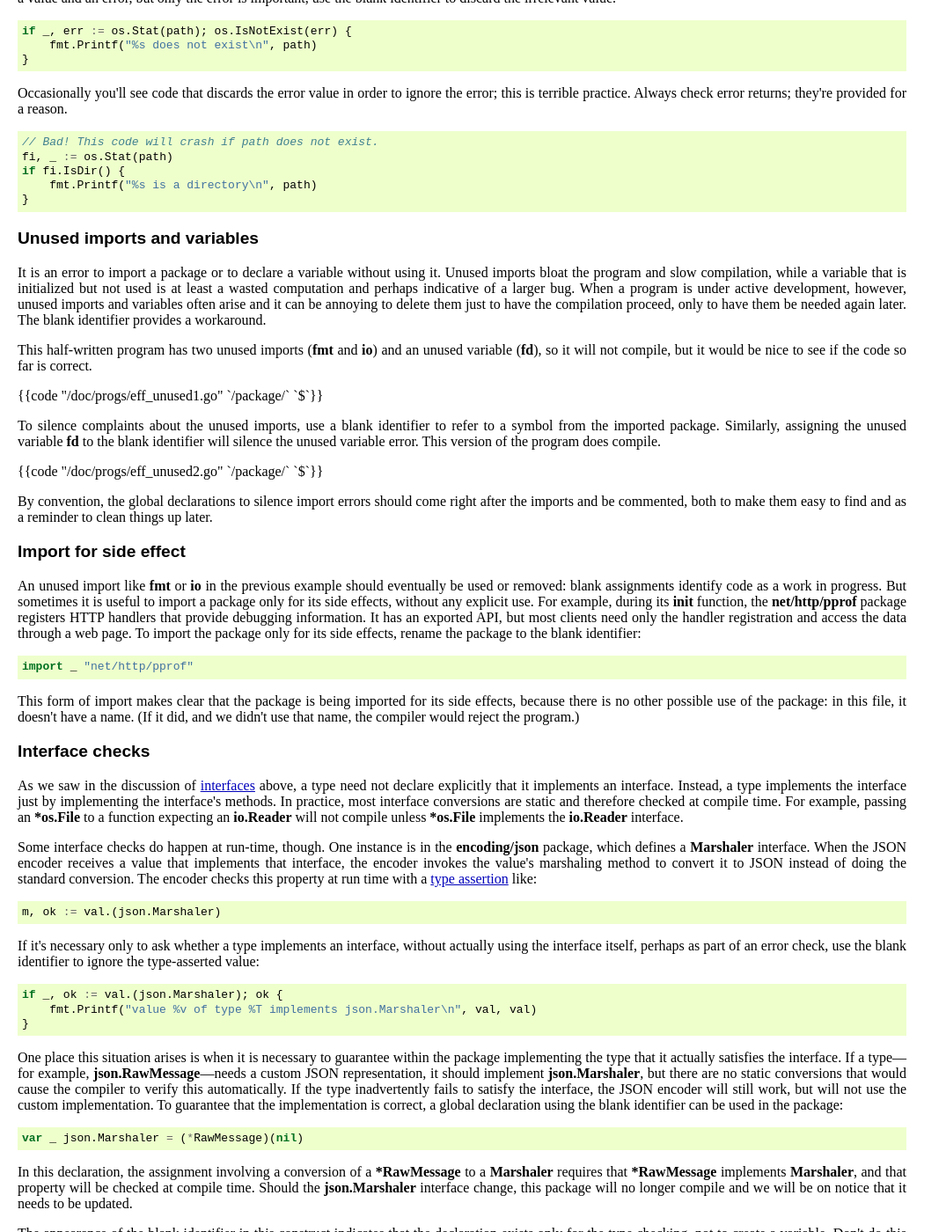
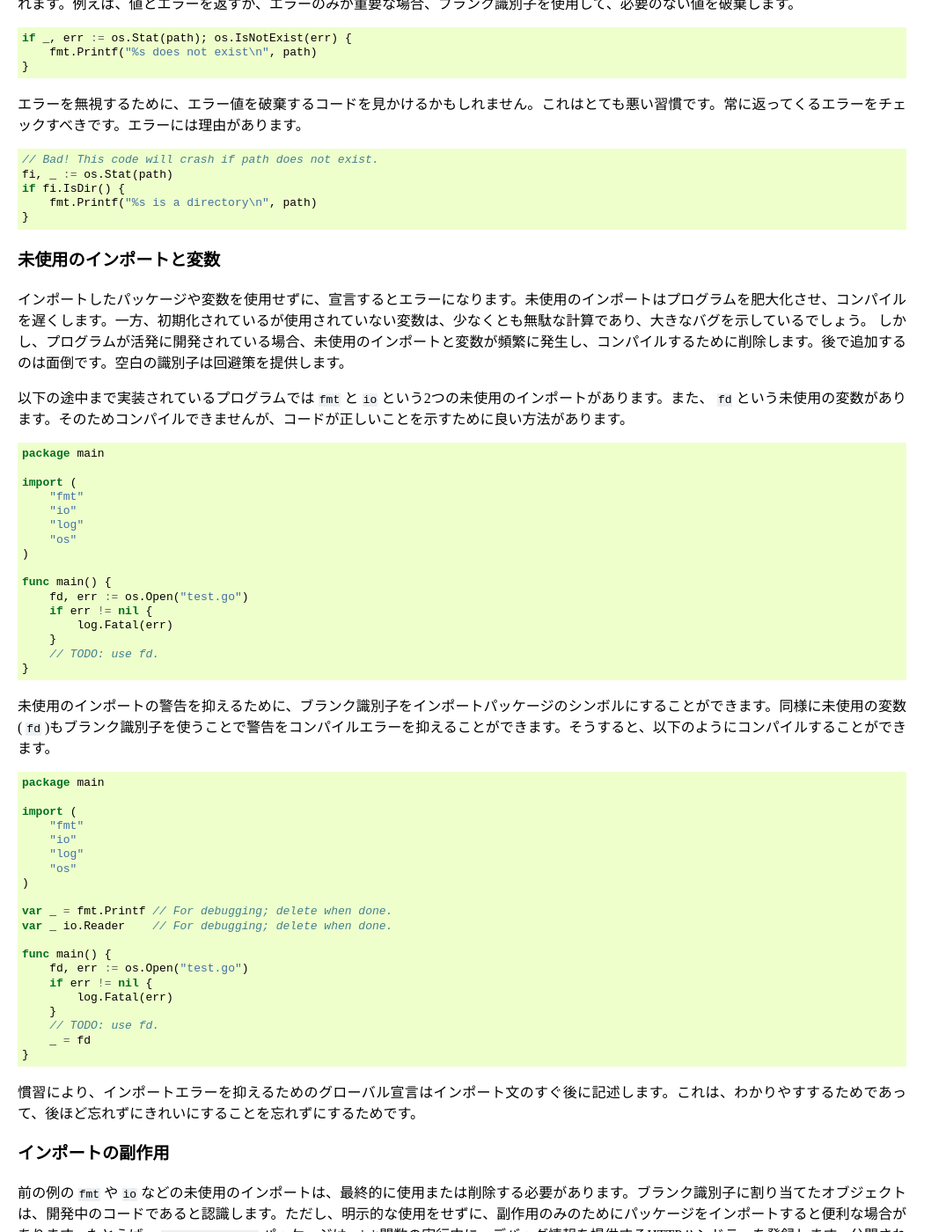
Before and after one commit to d-tsuji/effective_go, a Sphinx documentation site: the page built from source/documents/effective_go_ja.rst, in a window 1280 px wide and 1400 px high, scrolled down 30276 px. Shown: the whole window at 88% size, without its empty margins (0-1075 px from the left). Built offline with Sphinx 7.4.7, drawn with Linux system fonts in a browser that asks for light colours; some of the changed text lies outside the part shown.

Commit message:
add blank identifier section

```diff
--- a/source/documents/effective_go_ja.rst
+++ b/source/documents/effective_go_ja.rst
@@ -1665,29 +1665,12 @@
 ブランク識別子
 ------------------------------------
 
-We've mentioned the blank identifier a couple of times now, in the
-context of **`for** **range** loops <#for>`__ and `maps <#maps>`__. The
-blank identifier can be assigned or declared with any value of any type,
-with the value discarded harmlessly. It's a bit like writing to the Unix
-**/dev/null** file: it represents a write-only value to be used as a
-place-holder where a variable is needed but the actual value is
-irrelevant. It has uses beyond those we've seen already.
-
-.. _blank_assign:
-
-The blank identifier in multiple assignment
+ブランク識別子については、 ``for`` の ``range`` ループや ``map`` で何度か言及しました。ブランク識別子は型の値に関係なく、使うことができます。問題なく値は破棄されます。Unixの ``/dev/null`` への書き込みに似ています。書き込みが必要な値のプレースホルダーとして扱われます。実際の値は関係ありません。すでに見てきた以上に使われます。
+
+いろいろな場所におけるブランク識別子
 ~~~~~~~~~~~~~~~~~~~~~~~~~~~~~~~~~~~~~~~~~~~~~~~~~~~~~~~~~~~~~~~~~~~~~~~~~~~~~~~~~~~
 
-The use of a blank identifier in a **for** **range** loop is a special
-case of a general situation: multiple assignment.
-
-If an assignment requires multiple values on the left side, but one of
-the values will not be used by the program, a blank identifier on the
-left-hand-side of the assignment avoids the need to create a dummy
-variable and makes it clear that the value is to be discarded. For
-instance, when calling a function that returns a value and an error, but
-only the error is important, use the blank identifier to discard the
-irrelevant value.
+``for range`` ループの中でのブランク識別子の用途は、ブランク識別子の特殊なケースです。複数の値が返却される場合において、一方の値のみしかプログラム中で使用しない場合、ブランク識別子を宣言することによって、ダミーの変数を作成する必要がなくなります。値は破棄されます。例えば、値とエラーを返すが、エラーのみが重要な場合、ブランク識別子を使用して、必要のない値を破棄します。
 
 .. code-block:: go
 
@@ -1695,9 +1678,7 @@
        fmt.Printf("%s does not exist\n", path)
    }
 
-Occasionally you'll see code that discards the error value in order to
-ignore the error; this is terrible practice. Always check error returns;
-they're provided for a reason.
+エラーを無視するために、エラー値を破棄するコードを見かけるかもしれません。これはとても悪い習慣です。常に返ってくるエラーをチェックすべきです。エラーには理由があります。
 
 .. code-block:: go
 
@@ -1707,89 +1688,82 @@
        fmt.Printf("%s is a directory\n", path)
    }
 
-.. _blank_unused:
-
-Unused imports and variables
+未使用のインポートと変数
 ~~~~~~~~~~~~~~~~~~~~~~~~~~~~~~~~~~~~~~~~~~~~~~~~~~~~
 
-It is an error to import a package or to declare a variable without
-using it. Unused imports bloat the program and slow compilation, while a
-variable that is initialized but not used is at least a wasted
-computation and perhaps indicative of a larger bug. When a program is
-under active development, however, unused imports and variables often
-arise and it can be annoying to delete them just to have the compilation
-proceed, only to have them be needed again later. The blank identifier
-provides a workaround.
-
-This half-written program has two unused imports (**fmt** and **io**)
-and an unused variable (**fd**), so it will not compile, but it would be
-nice to see if the code so far is correct.
-
-{{code "/doc/progs/eff_unused1.go" \`/package/\` \`$`}}
-
-To silence complaints about the unused imports, use a blank identifier
-to refer to a symbol from the imported package. Similarly, assigning the
-unused variable **fd** to the blank identifier will silence the unused
-variable error. This version of the program does compile.
-
-{{code "/doc/progs/eff_unused2.go" \`/package/\` \`$`}}
-
-By convention, the global declarations to silence import errors should
-come right after the imports and be commented, both to make them easy to
-find and as a reminder to clean things up later.
-
-.. _blank_import:
-
-Import for side effect
+インポートしたパッケージや変数を使用せずに、宣言するとエラーになります。未使用のインポートはプログラムを肥大化させ、コンパイルを遅くします。一方、初期化されているが使用されていない変数は、少なくとも無駄な計算であり、大きなバグを示しているでしょう。 しかし、プログラムが活発に開発されている場合、未使用のインポートと変数が頻繁に発生し、コンパイルするために削除します。後で追加するのは面倒です。空白の識別子は回避策を提供します。
+
+以下の途中まで実装されているプログラムでは ``fmt`` と ``io`` という2つの未使用のインポートがあります。また、 ``fd`` という未使用の変数があります。そのためコンパイルできませんが、コードが正しいことを示すために良い方法があります。
+
+.. code-block:: go
+
+    package main
+
+    import (
+        "fmt"
+        "io"
+        "log"
+        "os"
+    )
+
+    func main() {
+        fd, err := os.Open("test.go")
+        if err != nil {
+            log.Fatal(err)
+        }
+        // TODO: use fd.
+    }
+
+未使用のインポートの警告を抑えるために、ブランク識別子をインポートパッケージのシンボルにすることができます。同様に未使用の変数( ``fd`` )もブランク識別子を使うことで警告をコンパイルエラーを抑えることができます。そうすると、以下のようにコンパイルすることができます。
+
+.. code-block:: go
+
+    package main
+
+    import (
+        "fmt"
+        "io"
+        "log"
+        "os"
+    )
+
+    var _ = fmt.Printf // For debugging; delete when done.
+    var _ io.Reader    // For debugging; delete when done.
+
+    func main() {
+        fd, err := os.Open("test.go")
+        if err != nil {
+            log.Fatal(err)
+        }
+        // TODO: use fd.
+        _ = fd
+    }
+
+慣習により、インポートエラーを抑えるためのグローバル宣言はインポート文のすぐ後に記述します。これは、わかりやすするためであって、後ほど忘れずにきれいにすることを忘れずにするためです。
+
+インポートの副作用
 ~~~~~~~~~~~~~~~~~~~~~~~~~~~~~~~~~~~~~~
 
-An unused import like **fmt** or **io** in the previous example should
-eventually be used or removed: blank assignments identify code as a work
-in progress. But sometimes it is useful to import a package only for its
-side effects, without any explicit use. For example, during its **init**
-function, the **net/http/pprof** package registers HTTP handlers that
-provide debugging information. It has an exported API, but most clients
-need only the handler registration and access the data through a web
-page. To import the package only for its side effects, rename the
-package to the blank identifier:
+前の例の ``fmt`` や ``io`` などの未使用のインポートは、最終的に使用または削除する必要があります。ブランク識別子に割り当てたオブジェクトは、開発中のコードであると認識します。ただし、明示的な使用をせずに、副作用のみのためにパッケージをインポートすると便利な場合があります。たとえば、 ``net/http/pprof`` パッケージは、init関数の実行中に、デバッグ情報を提供するHTTPハンドラーを登録します。公開されているAPIがありますが、ほとんどのクライアントはハンドラーの登録とWebページへのアクセスを介したデバッグ情報へのアクセスのみを必要とします。副作用のためだけにパッケージをインポートするには、パッケージの名前をブランク識別子に変更します。
 
 .. code-block:: go
 
    import _ "net/http/pprof"
 
-This form of import makes clear that the package is being imported for
-its side effects, because there is no other possible use of the package:
-in this file, it doesn't have a name. (If it did, and we didn't use that
-name, the compiler would reject the program.)
-
-.. _blank_implements:
-
-Interface checks
+この形式のインポートは、パッケージがその副作用のためにインポートされていることを明確にします。これは、ソースコードの中でパッケージを使用することがないためです。(もし名前があって使用しなかった場合、コンパイルエラーになります。)
+
+インターフェースのチェック
 ~~~~~~~~~~~~~~~~~~~~~~~~~~~~~~~~
 
-As we saw in the discussion of `interfaces <#interfaces_and_types>`__
-above, a type need not declare explicitly that it implements an
-interface. Instead, a type implements the interface just by implementing
-the interface's methods. In practice, most interface conversions are
-static and therefore checked at compile time. For example, passing an
-***os.File** to a function expecting an **io.Reader** will not compile
-unless ***os.File** implements the **io.Reader** interface.
-
-Some interface checks do happen at run-time, though. One instance is in
-the **encoding/json** package, which defines a **Marshaler** interface.
-When the JSON encoder receives a value that implements that interface,
-the encoder invokes the value's marshaling method to convert it to JSON
-instead of doing the standard conversion. The encoder checks this
-property at run time with a `type assertion <#interface_conversions>`__
-like:
+上記のインターフェイスの説明で見たように、型はインターフェイスを実装することを明示的に宣言する必要はありません。 代わりに、型はインターフェイスのメソッドを実装するだけでインターフェイスを実装します。 実際には、ほとんどのインターフェイスの変換は静的であるため、コンパイル時にチェックされます。 たとえば、io.Readerが必要な関数に ``*os.File`` を渡すと ``*os.File`` は ``io.Reader`` インターフェイスを実装しない限りコンパイルされません。
+
+ただし、一部のインターフェイスのチェックは実行時に行われます。1つのインスタンスは ``encoding/json`` パッケージです。Marshalerインターフェイスを定義します。JSONエンコーダーは、そのインターフェイスを実装する値を受け取ると、標準の変換を行う代わりに、値をマーシャルするメソッドを呼び出してJSONに変換します。エンコーダーは、実行時にこの変換をするために、次のような型アサーションでチェックします。
 
 .. code-block:: go
 
    m, ok := val.(json.Marshaler)
 
-If it's necessary only to ask whether a type implements an interface,
-without actually using the interface itself, perhaps as part of an error
-check, use the blank identifier to ignore the type-asserted value:
+実際にインターフェイス自体を使用せずに、エラーチェックの一部として、型がインターフェイスを実装しているかどうかを確認するだけの場合は、ブランク識別子を使用して型アサーションした値を無視します。
 
 .. code-block:: go
 
@@ -1797,32 +1771,15 @@
        fmt.Printf("value %v of type %T implements json.Marshaler\n", val, val)
    }
 
-One place this situation arises is when it is necessary to guarantee
-within the package implementing the type that it actually satisfies the
-interface. If a type—for example, **json.RawMessage**—needs a custom
-JSON representation, it should implement **json.Marshaler**, but there
-are no static conversions that would cause the compiler to verify this
-automatically. If the type inadvertently fails to satisfy the interface,
-the JSON encoder will still work, but will not use the custom
-implementation. To guarantee that the implementation is correct, a
-global declaration using the blank identifier can be used in the
-package:
+この状況が発生する場所の1つは、型を実装するパッケージ内で、実際にインターフェースを満たすことを保証する必要がある場合です。 型(json.RawMessageなど)がカスタムJSON表現を必要とする場合、json.Marshalerを実装する必要がありますが、コンパイラがこれを自動的に検証できる、明示的な変換はありません。型が意図せずインターフェイスを満たさない場合でも、JSONエンコーダーは動作しますが、カスタム実装は使用しません。実装が正しいことを保証するために、ブランク識別子を使用するグローバル宣言をパッケージで使用できます。
 
 .. code-block:: go
 
    var _ json.Marshaler = (*RawMessage)(nil)
 
-In this declaration, the assignment involving a conversion of a
-***RawMessage** to a **Marshaler** requires that ***RawMessage**
-implements **Marshaler**, and that property will be checked at compile
-time. Should the **json.Marshaler** interface change, this package will
-no longer compile and we will be on notice that it needs to be updated.
-
-The appearance of the blank identifier in this construct indicates that
-the declaration exists only for the type checking, not to create a
-variable. Don't do this for every type that satisfies an interface,
-though. By convention, such declarations are only used when there are no
-static conversions already present in the code, which is a rare event.
+この宣言では ``*RawMessage`` が ``Marshaler`` インターフェースを実装する必要とするような ``*RawMessage`` から ``Marshaler`` への変換をする場合、型がインターフェースを実装しているかどうかは、コンパイル時にチェックされます。json.Marshalerインターフェースが変更された場合、このパッケージはコンパイルされなくなり、ソースコードを修正する必要であることがわかります。
+
+この構造内のブランク識別子は、変数を作成するためではなく、型チェックのためだけに宣言が存在することを示しています。 ただし、インターフェイスを満たすすべての型に対してこれを実行しないでください。慣例により、このような宣言は、コードに静的な変換が存在しない場合にのみ使用されます。これはあまりありません。
 
 埋め込み
 -----------------
```
